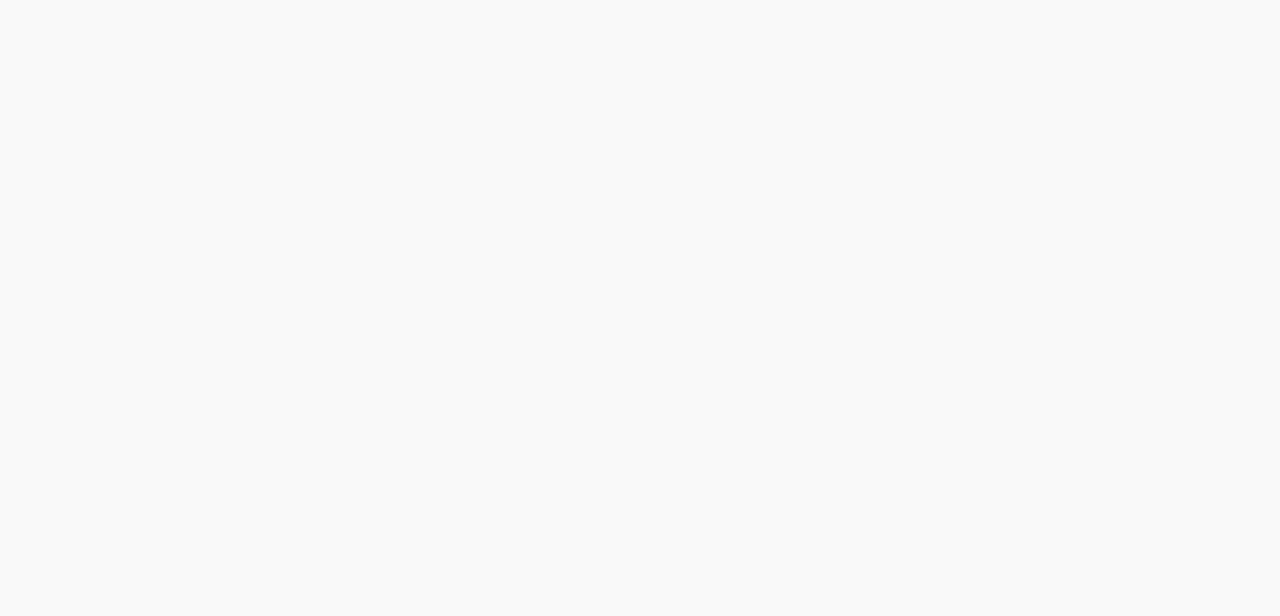
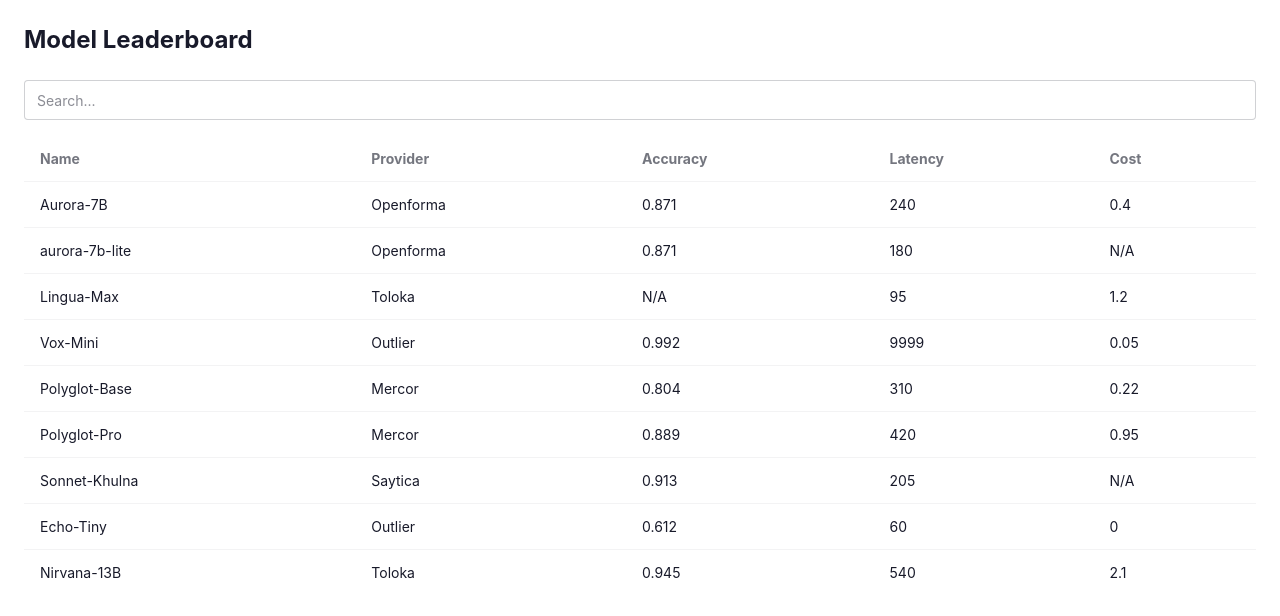
Before and after one commit to Apurbo810/saytica-software-intern-task, a Next.js app: page /leaderboard in a window 1280 px wide. Shown: the top 616 px of the page. Built offline with nearby package versions, Linux system fonts and the light colour scheme.

Commit message:
screen 1 is done

```diff
--- /dev/null
+++ b/app/api/models/route.ts
@@ -0,0 +1,7 @@
+import { getModels } from "@/lib/model";
+
+export async function GET() {
+  const models = getModels();
+
+  return Response.json(models);
+}
--- a/app/globals.css
+++ b/app/globals.css
@@ -1,81 +1,4 @@
 @import "tailwindcss";
-@import "flowbite/src/themes/default";
-@plugin "flowbite/plugin";
-@source "../node_modules/flowbite";
-
-:root {
-  /* Light Theme */
-  --background: #f8fafc;
-  --foreground: #18181b;
-
-  --card: #ffffff;
-  --border: #e4e4e7;
-
-  --primary: #2563eb;
-  --primary-hover: #1d4ed8;
-
-  --muted: #71717a;
+@plugin "daisyui" {
+  themes: corporate --default;
 }
-
-@theme inline {
-  --color-background: var(--background);
-  --color-foreground: var(--foreground);
-  --color-card: var(--card);
-  --color-border: var(--border);
-
-  --color-primary: var(--primary);
-  --color-primary-hover: var(--primary-hover);
-
-  --color-muted: var(--muted);
-
-  --font-sans: var(--font-geist-sans);
-  --font-mono: var(--font-geist-mono);
-}
-
-@media (prefers-color-scheme: dark) {
-  :root {
-    /* Dark Theme */
-    --background: #09090b;
-    --foreground: #f4f4f5;
-
-    --card: #18181b;
-    --border: #27272a;
-
-    --primary: #3b82f6;
-    --primary-hover: #60a5fa;
-
-    --muted: #a1a1aa;
-  }
-}
-
-* {
-  box-sizing: border-box;
-}
-
-html,
-body {
-  min-height: 100%;
-}
-
-body {
-  background: var(--background);
-  color: var(--foreground);
-  font-family: var(--font-geist-sans), Arial, Helvetica,
-    sans-serif;
-
-  margin: 0;
-  padding: 0;
-
-  text-rendering: optimizeLegibility;
-  -webkit-font-smoothing: antialiased;
-  -moz-osx-font-smoothing: grayscale;
-
-  transition:
-    background-color 0.25s ease,
-    color 0.25s ease;
-}
-
-::selection {
-  background: var(--primary);
-  color: white;
-}
--- a/app/layout.tsx
+++ b/app/layout.tsx
@@ -1,14 +1,9 @@
 import type { Metadata } from "next";
-import { Geist, Geist_Mono } from "next/font/google";
+import { Geist } from "next/font/google";
 import "./globals.css";
 
 const geistSans = Geist({
   variable: "--font-geist-sans",
-  subsets: ["latin"],
-});
-
-const geistMono = Geist_Mono({
-  variable: "--font-geist-mono",
   subsets: ["latin"],
 });
 
@@ -26,12 +21,8 @@ export default function RootLayout({
   children: React.ReactNode;
 }>) {
   return (
-    <html
-      lang="en"
-      suppressHydrationWarning
-      className={`${geistSans.variable} ${geistMono.variable}`}
-    >
-      <body className="min-h-screen bg-background text-foreground font-sans antialiased">
+    <html lang="en" className={geistSans.variable}>
+      <body className="min-h-screen bg-base-100 text-base-content font-sans antialiased">
         <main className="flex min-h-screen flex-col">
           {children}
         </main>
--- a/app/leaderboard/page.tsx
+++ b/app/leaderboard/page.tsx
@@ -1,9 +1,42 @@
-import table from "@/components/table/table";
+import Table from "@/components/table/table";
+import { getModels } from "@/lib/model";
 
-export default function leaderboard() {
+export default function Leaderboard() {
+  const models = getModels();
+
+  const columns = [
+    {
+      key: "name",
+      label: "Name",
+    },
+    {
+      key: "provider",
+      label: "Provider",
+    },
+    {
+      key: "accuracy",
+      label: "Accuracy",
+    },
+    {
+      key: "latencyMs",
+      label: "Latency",
+    },
+    {
+      key: "costPer1k",
+      label: "Cost",
+    },
+  ] as const;
+
   return (
-    <div className="flex flex-col flex-1 items-center justify-center p-6">
-      <table />
+    <div className="flex flex-1 flex-col p-6">
+      <h1 className="mb-6 text-2xl font-bold">
+        Model Leaderboard
+      </h1>
+
+      <Table
+        data={models}
+        columns={columns}
+      />
     </div>
   );
 }
--- a/app/page.tsx
+++ b/app/page.tsx
@@ -3,12 +3,14 @@ import Link from "next/link";
 export default function Home() {
   return (
     <div className="flex flex-col flex-1 items-center justify-center gap-4">
-      <Link href="/leaderboard">Leaderboard</Link>
+      <Link href="/leaderboard" className="btn btn-primary">
+        Leaderboard
+      </Link>
 
-      <div className="text-amber-300">
-        <Link href="/task-board">Task Board</Link>
-
-      </div>
+      <Link href="/task-board" className="btn btn-outline btn-secondary">
+        Task Board
+      </Link>
+      <button className="btn btn-primary">Button</button>
     </div>
   );
 }
--- a/components/table/table.tsx
+++ b/components/table/table.tsx
@@ -1,128 +1,156 @@
+"use client";
 
-export default function table() {
+import { useMemo, useState } from "react";
+
+type Column<T> = {
+  key: keyof T;
+  label: string;
+};
+
+type TableProps<T> = {
+  data: T[];
+  columns: ReadonlyArray<Column<T>>;
+};
+
+export default function Table<
+  T extends { id: string }
+>({
+  data,
+  columns,
+}: TableProps<T>) {
+  const [search, setSearch] =
+    useState("");
+
+  const [sortKey, setSortKey] =
+    useState<keyof T | null>(null);
+
+  const [sortOrder, setSortOrder] =
+    useState<"asc" | "desc">("asc");
+
+  const filteredAndSorted =
+    useMemo(() => {
+      const filtered = data.filter(
+        (item) =>
+          JSON.stringify(item)
+            .toLowerCase()
+            .includes(
+              search.toLowerCase()
+            )
+      );
+
+      if (!sortKey)
+        return filtered;
+
+      return [...filtered].sort(
+        (a, b) => {
+          const aValue =
+            a[sortKey];
+          const bValue =
+            b[sortKey];
+
+          if (aValue == null)
+            return 1;
+          if (bValue == null)
+            return -1;
+
+          if (aValue < bValue)
+            return sortOrder ===
+              "asc"
+              ? -1
+              : 1;
+
+          if (aValue > bValue)
+            return sortOrder ===
+              "asc"
+              ? 1
+              : -1;
+
+          return 0;
+        }
+      );
+    }, [
+      data,
+      search,
+      sortKey,
+      sortOrder,
+    ]);
+
+  const handleSort = (
+    key: keyof T
+  ) => {
+    if (sortKey === key) {
+      setSortOrder((prev) =>
+        prev === "asc"
+          ? "desc"
+          : "asc"
+      );
+    } else {
+      setSortKey(key);
+      setSortOrder("asc");
+    }
+  };
+
   return (
-    <div className="relative overflow-x-auto rounded-lg border shadow-sm">
-      <div className="p-4">
-        <label htmlFor="input-group-1" className="sr-only">
-          Search
-        </label>
-
-        <div className="relative">
-          <div className="absolute inset-y-0 left-0 flex items-center pl-3 pointer-events-none">
-            <svg
-              className="w-4 h-4 text-gray-500"
-              aria-hidden="true"
-              xmlns="http://www.w3.org/2000/svg"
-              fill="none"
-              viewBox="0 0 24 24"
-            >
-              <path
-                stroke="currentColor"
-                strokeLinecap="round"
-                strokeWidth="2"
-                d="m21 21-3.5-3.5M17 10a7 7 0 1 1-14 0 7 7 0 0 1 14 0Z"
-              />
-            </svg>
-          </div>
-
+    <div className="w-full">
       <input
         type="text"
-            id="input-group-1"
-            className="block w-full max-w-md pl-10 pr-3 py-2.5 border border-gray-300 rounded-md text-sm shadow-sm focus:ring-2 focus:ring-blue-500 focus:border-blue-500"
-            placeholder="Search"
+        placeholder="Search..."
+        className="input input-bordered mb-4 w-full"
+        value={search}
+        onChange={(e) =>
+          setSearch(e.target.value)
+        }
       />
-        </div>
-      </div>
 
-      <table className="w-full text-sm text-left">
-        <thead className="border-y bg-gray-100">
+      <div className="overflow-x-auto">
+        <table className="table">
+          <thead>
             <tr>
-            <th scope="col" className="p-4">
-              <input
-                id="table-checkbox-12"
-                type="checkbox"
-                className="w-4 h-4"
-              />
+              {columns.map(
+                (column) => (
+                  <th
+                    key={String(
+                      column.key
+                    )}
+                    className="cursor-pointer"
+                    onClick={() =>
+                      handleSort(
+                        column.key
+                      )
+                    }
+                  >
+                    {column.label}
                   </th>
-
-            <th scope="col" className="px-6 py-3 font-medium">
-              Product name
-            </th>
-
-            <th scope="col" className="px-6 py-3 font-medium">
-              Color
-            </th>
-
-            <th scope="col" className="px-6 py-3 font-medium">
-              Category
-            </th>
-
-            <th scope="col" className="px-6 py-3 font-medium">
-              Price
-            </th>
-
-            <th scope="col" className="px-6 py-3 font-medium">
-              Action
-            </th>
+                )
+              )}
             </tr>
           </thead>
 
           <tbody>
-          <tr className="border-b hover:bg-gray-50">
-            <td className="p-4">
-              <input
-                id="table-checkbox-13"
-                type="checkbox"
-                className="w-4 h-4"
-              />
+            {filteredAndSorted.map(
+              (row) => (
+                <tr key={row.id}>
+                  {columns.map(
+                    (column) => (
+                      <td
+                        key={String(
+                          column.key
+                        )}
+                      >
+                        {String(
+                          row[
+                            column.key
+                          ] ?? "N/A"
+                        )}
                       </td>
-
-            <th
-              scope="row"
-              className="px-6 py-4 font-medium whitespace-nowrap"
-            >
-              Apple MacBook Pro 17"
-            </th>
-
-            <td className="px-6 py-4">Silver</td>
-            <td className="px-6 py-4">Laptop</td>
-            <td className="px-6 py-4">$2999</td>
-
-            <td className="px-6 py-4">
-              <a href="#" className="font-medium text-blue-600 hover:underline">
-                Edit
-              </a>
-            </td>
+                    )
+                  )}
                 </tr>
-
-          <tr className="border-b hover:bg-gray-50">
-            <td className="p-4">
-              <input
-                id="table-checkbox-14"
-                type="checkbox"
-                className="w-4 h-4"
-              />
-            </td>
-
-            <th
-              scope="row"
-              className="px-6 py-4 font-medium whitespace-nowrap"
-            >
-              Microsoft Surface Pro
-            </th>
-
-            <td className="px-6 py-4">White</td>
-            <td className="px-6 py-4">Laptop PC</td>
-            <td className="px-6 py-4">$1999</td>
-
-            <td className="px-6 py-4">
-              <a href="#" className="font-medium text-blue-600 hover:underline">
-                Edit
-              </a>
-            </td>
-          </tr>
+              )
+            )}
           </tbody>
         </table>
       </div>
+    </div>
   );
 }
--- /dev/null
+++ b/data/models.json
@@ -0,0 +1,11 @@
+[
+  { "id": "m1", "name": "Aurora-7B",      "provider": "OpenForma", "accuracy": 0.871, "latencyMs": 240,  "costPer1k": 0.40, "evaluatedAt": "2026-05-02" },
+  { "id": "m2", "name": "aurora-7b-lite",  "provider": "openforma", "accuracy": 0.871, "latencyMs": 180,  "costPer1k": null, "evaluatedAt": "2026-05-02" },
+  { "id": "m3", "name": "Lingua-Max",      "provider": "Toloka",    "accuracy": null,  "latencyMs": 95,   "costPer1k": 1.20, "evaluatedAt": "02/05/2026" },
+  { "id": "m4", "name": "Vox-Mini",        "provider": "Outlier",   "accuracy": 0.992, "latencyMs": 9999, "costPer1k": 0.05, "evaluatedAt": "2026-04-28" },
+  { "id": "m5", "name": "Polyglot-Base",   "provider": "Mercor",    "accuracy": 0.804, "latencyMs": 310,  "costPer1k": 0.22, "evaluatedAt": "2026-05-10" },
+  { "id": "m6", "name": "  Polyglot-Pro ", "provider": "Mercor",    "accuracy": 0.889, "latencyMs": 420,  "costPer1k": 0.95, "evaluatedAt": "2026-05-11" },
+  { "id": "m7", "name": "Sonnet-Khulna",   "provider": "Saytica",   "accuracy": 0.913, "latencyMs": 205,  "costPer1k": null, "evaluatedAt": null },
+  { "id": "m8", "name": "Echo-Tiny",       "provider": "Outlier",   "accuracy": 0.612, "latencyMs": 60,   "costPer1k": 0.00, "evaluatedAt": "2026-05-01" },
+  { "id": "m9", "name": "Nirvana-13B",     "provider": "Toloka",    "accuracy": 0.945, "latencyMs": 540,  "costPer1k": 2.10, "evaluatedAt": "2026-05-09" }
+]
--- /dev/null
+++ b/lib/model.ts
@@ -0,0 +1,20 @@
+import models from "@/data/models.json";
+import { Model } from "@/types/model";
+
+export const getModels = (): Model[] => {
+  return models.map((model) => ({
+    ...model,
+
+    name: model.name.trim(),
+
+    provider: model.provider
+      ? model.provider.charAt(0).toUpperCase() +
+        model.provider.slice(1).toLowerCase()
+      : "Unknown",
+
+    accuracy: model.accuracy ?? null,
+    latencyMs: model.latencyMs ?? null,
+    costPer1k: model.costPer1k ?? null,
+    evaluatedAt: model.evaluatedAt ?? null,
+  }));
+};
--- a/package.json
+++ b/package.json
@@ -15,13 +15,14 @@
     "react-dom": "19.2.4"
   },
   "devDependencies": {
-    "@tailwindcss/postcss": "^4",
+    "@tailwindcss/postcss": "^4.3.0",
     "@types/node": "^20",
     "@types/react": "^19",
     "@types/react-dom": "^19",
+    "daisyui": "^5.5.23",
     "eslint": "^9",
     "eslint-config-next": "16.2.7",
-    "tailwindcss": "^4",
+    "tailwindcss": "^4.3.0",
     "typescript": "^5"
   }
 }
--- /dev/null
+++ b/types/model.ts
@@ -0,0 +1,9 @@
+export interface Model {
+  id: string;
+  name: string;
+  provider: string;
+  accuracy: number | null;
+  latencyMs: number | null;
+  costPer1k: number | null;
+  evaluatedAt: string | null;
+}
```
Also changed, not shown: 2 other files (tests, documents, lock files or other folders). Lines whose indentation alone changed are shown as unchanged.
